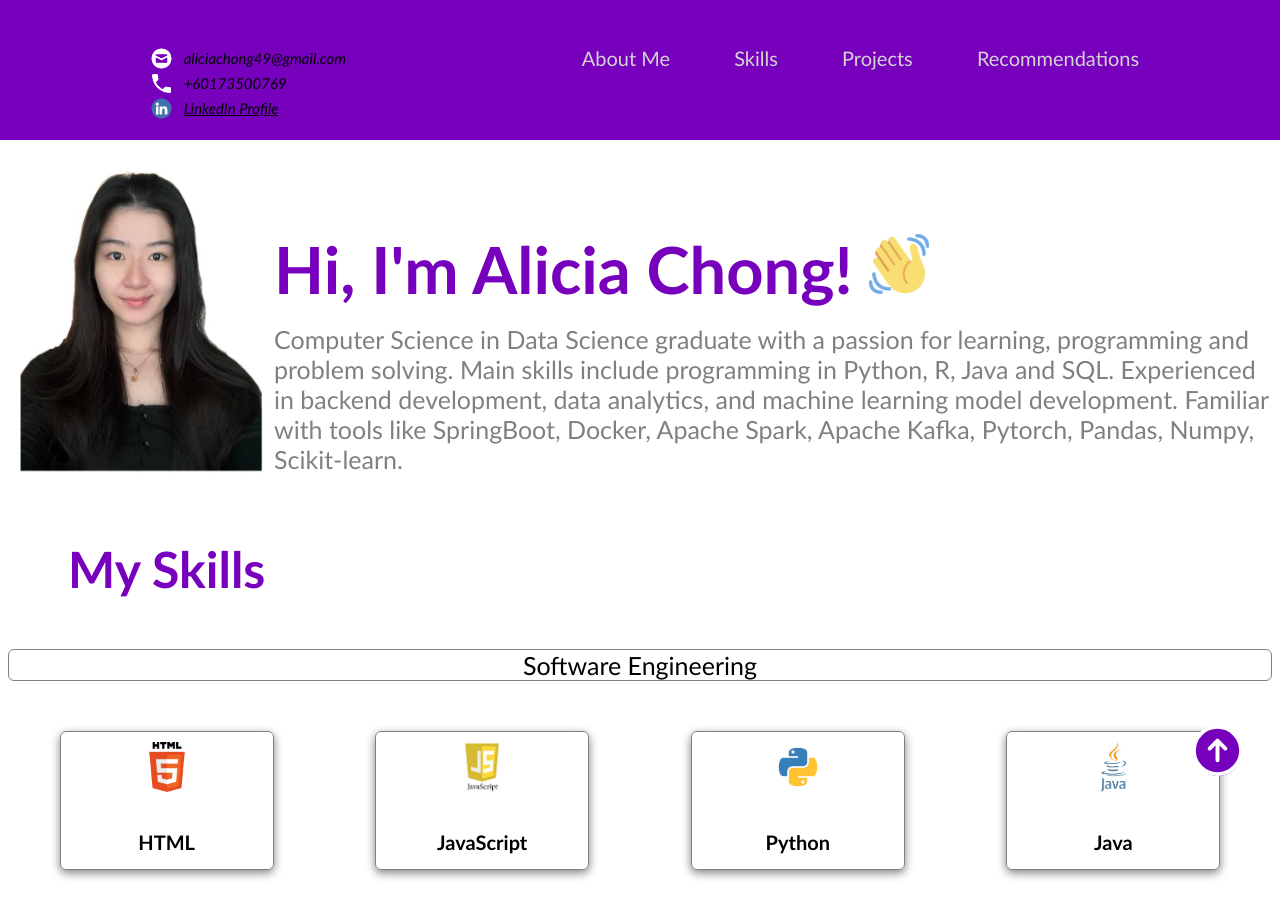
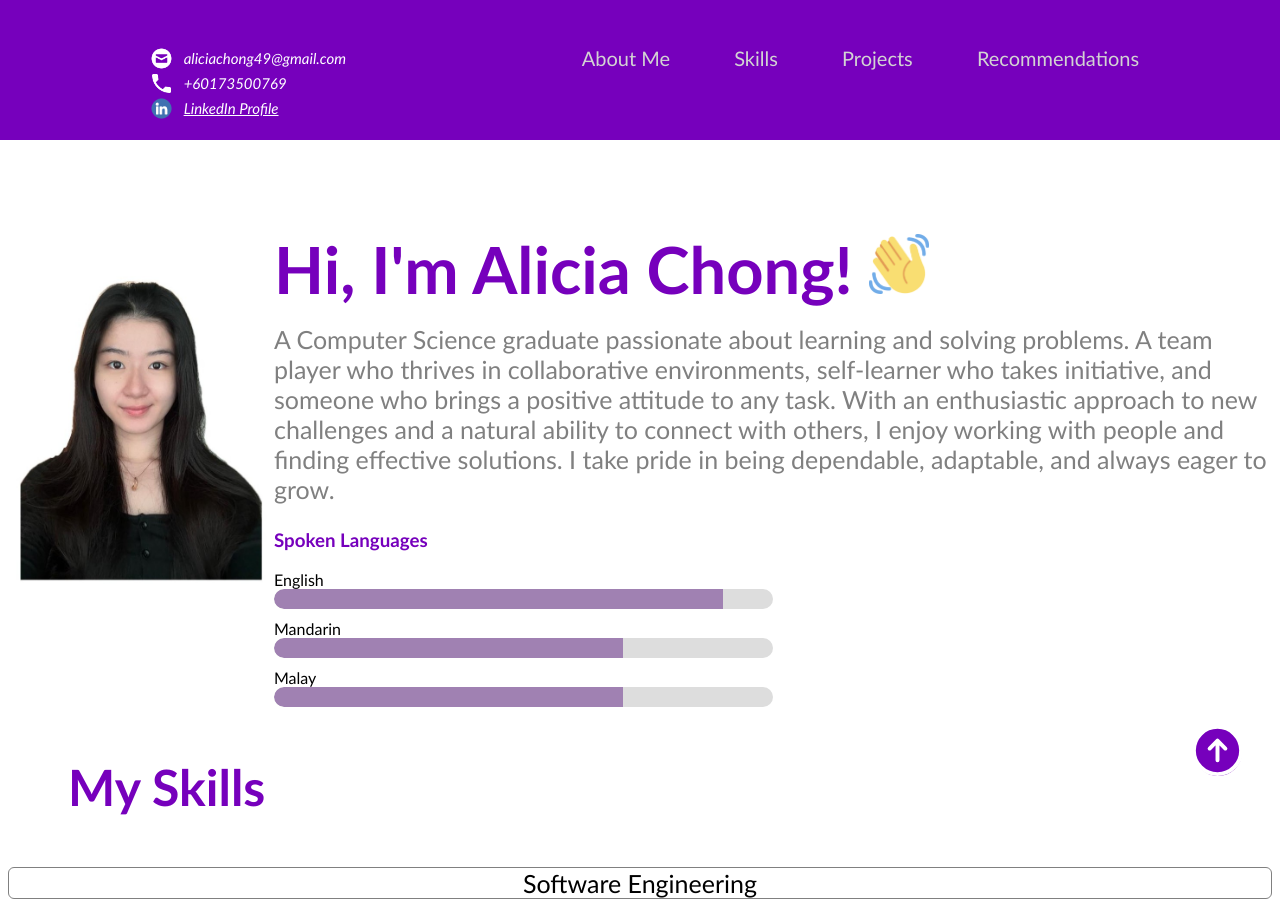
Before and after one commit to AliciaChongPQ/personal-profile, a plain HTML site: page index.html in a window 1280 px wide. Shown: the top 902 px of the page. Drawn offline with Linux system fonts and the light colour scheme.

Commit message:
added languages bar and interactivity

```diff
--- a/index.html
+++ b/index.html
@@ -47,13 +47,30 @@
             Hi, I'm Alicia Chong! <img src="html_finalprojimages/waving-hand.png" width="60px"/>
           </h1>
           <p>
-            Computer Science in Data Science graduate with a passion for learning, programming and problem solving.
-Main skills include programming in Python, R, Java and SQL. Experienced in backend development, data
-analytics, and machine learning model development. Familiar with tools like SpringBoot, Docker, Apache
-Spark, Apache Kafka, Pytorch, Pandas, Numpy, Scikit-learn.
+            A Computer Science graduate passionate about learning and solving problems.
+            A team player who thrives in collaborative environments, self-learner who takes initiative, and someone who brings a positive attitude to any task.
+            With an enthusiastic approach to new challenges and a natural ability to connect with others, I enjoy working with people and finding effective solutions.
+            I take pride in being dependable, adaptable, and always eager to grow.
           </p>
+            <h3>Spoken Languages</h3>
+            <span>English</span>
+            <div class="skill-bar">
+              <div class="skill-level" data-percent="90%"></div>
+            </div>
+
+            <span>Mandarin</span>
+            <div class="skill-bar">
+              <div class="skill-level" data-percent="70%"></div>
+            </div>
+
+            <span>Malay</span>
+            <div class="skill-bar">
+              <div class="skill-level" data-percent="70%"></div>
+            </div>
       </div>
     </section>
+
+
 
     <!-- Skills -->
     <section id="skills">
@@ -105,27 +122,27 @@ Spark, Apache Kafka, Pytorch, Pandas, Numpy, Scikit-learn.
         <div class="skill">
             <img src="html_finalprojimages/pytorch4.png"/>
             <h6>Deep Learning</h6>
-            <p>2 years experience</p>
+            <!-- <p>2 years experience</p> -->
         </div>
         <div class="skill">
             <img src="html_finalprojimages/ML2.png"/>
             <h6>Machine Learning</h6>
-            <p>2 years experience</p>
+            <!-- <p>2 years experience</p> -->
         </div>
         <div class="skill">
             <img src="html_finalprojimages/data_analytics.png"/>
             <h6>Data Analytics</h6>
-            <p>2 years experience</p>
+            <!-- <p>2 years experience</p> -->
         </div>
         <div class="skill">
             <img src="html_finalprojimages/data_analytics.png"/>
             <h6>SQL Databases</h6>
-            <p>2 years experience</p>
+            <!-- <p>2 years experience</p> -->
         </div>
         <div class="skill">
             <img src="html_finalprojimages/data_analytics.png"/>
             <h6>No-SQL Databases</h6>
-            <p>2 years experience</p>
+            <!-- <p>2 years experience</p> -->
         </div>
       </div>
     </section>
@@ -174,7 +191,7 @@ course materials</li>
 
         <div id="projects-container" class="projects-container">
           <div class="project-card">
-            <h3>DokuScan - Intelligent Document Understanding System</h3>
+            <h3>DokuScan - Document Understanding Tool (FYP)</h3>
             <ul>
                 <li><a href="https://github.com/yueherngtang/DonutVDU">Github Repository</a></li>
               <li>end-to-end deep learning web application for extracting structured data from invoice images using the
--- a/script.js
+++ b/script.js
@@ -25,3 +25,23 @@ function showPopup(bool) {
     document.getElementById('popup').style.visibility = 'hidden'
   }
 }
+
+
+
+
+document.addEventListener("DOMContentLoaded", function () {
+  const observer = new IntersectionObserver((entries) => {
+    entries.forEach(entry => {
+      if (entry.isIntersecting) {
+        const bar = entry.target;
+        const percent = bar.getAttribute('data-percent');
+        bar.style.width = percent;
+        observer.unobserve(bar); // animate only once
+      }
+    });
+  }, { threshold: 0.5 });
+
+  document.querySelectorAll('.skill-level').forEach(bar => {
+    observer.observe(bar);
+  });
+});
--- a/style.css
+++ b/style.css
@@ -52,6 +52,7 @@ body {
   display: flex;
   align-items: center;
   flex-direction: row;
+  color:white;
 }
 
 .contact_info img {
@@ -126,6 +127,23 @@ h2 {
   display: flex;
   height: auto;
   width: 25%;
+}
+
+@media (max-width: 768px) {
+  #about-me {
+    flex-direction: column;
+  }
+  #photo-div{
+    width:100%;
+  }
+  .experience-text{
+    width: 100%;
+  }
+  #about-me h1 {
+    margin-top: 0px;
+
+  }
+
 }
 
 /* Skills */
@@ -398,6 +416,10 @@ a{
   color:black;
 }
 
+.contact_info a{
+  color: white;
+}
+
 .skill_banner{
   border: 1px solid gray;
   display: block;
@@ -409,3 +431,25 @@ a{
   font-size: 25px;
   /* box-shadow: 0 3px 10px gray; */
 }
+
+
+.skill-bar {
+  width: 50%;
+  height: 20px;
+  background-color: #ddd;
+  border-radius: 10px;
+  overflow: hidden;
+  margin-bottom: 10px;
+}
+
+.skill-level {
+  width: 0; /* Start empty */
+  height: 100%;
+  background-color: #a081b2;
+  border-radius: 10px 0 0 10px;
+  transition: width 1.5s ease-out;
+}
+
+h3{
+  color: #7600bc;
+}
```
